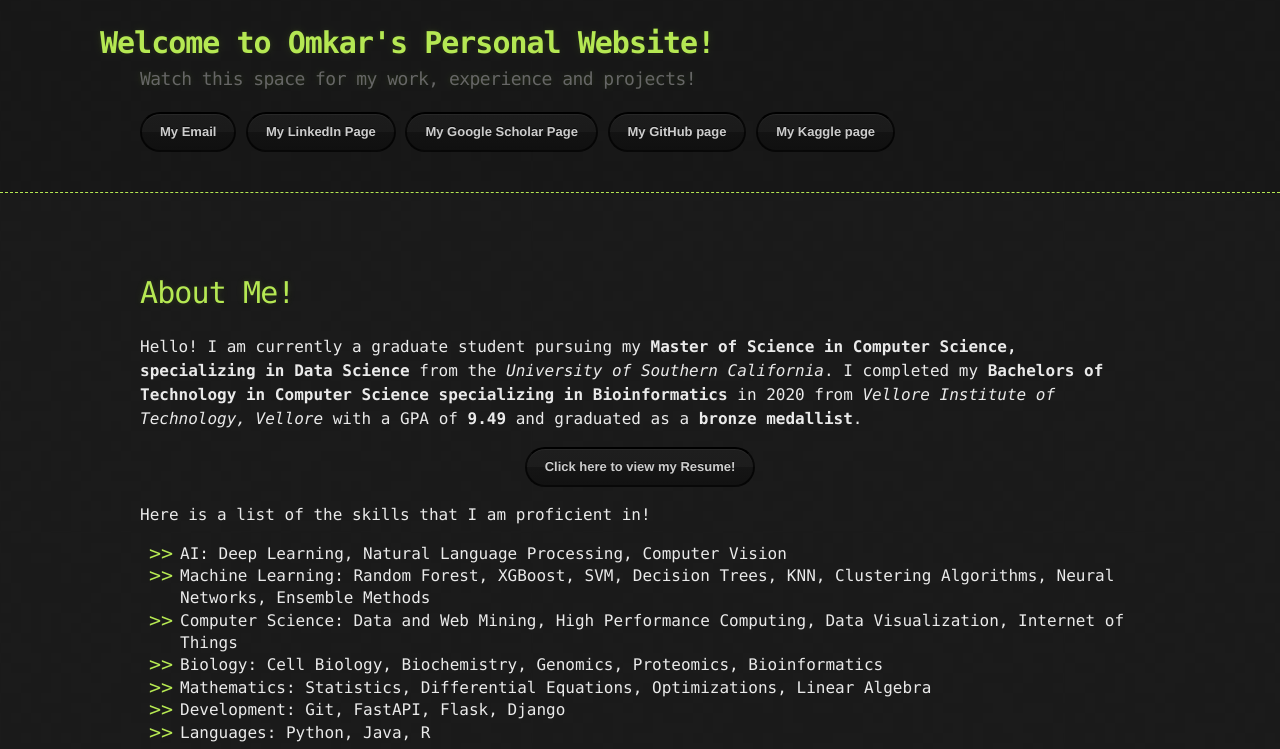
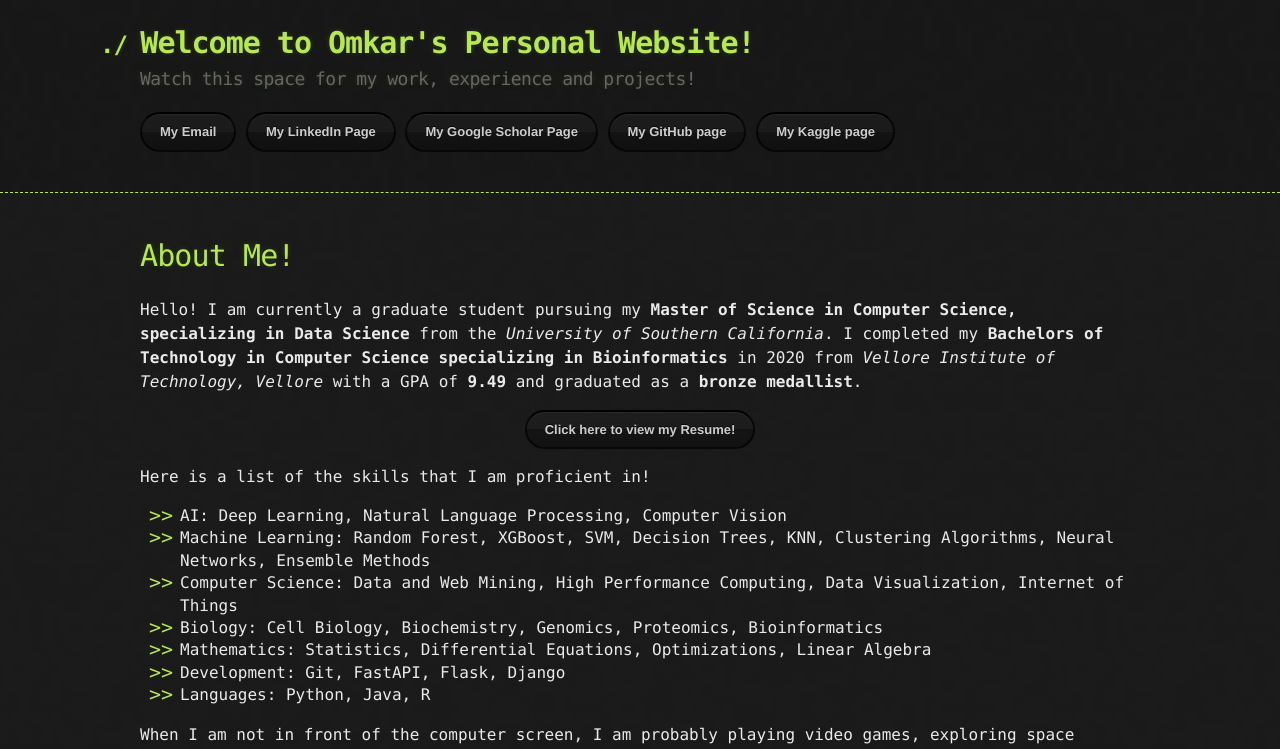
Before and after one commit to osabnis/osabnis.github.io, a Jekyll site: the page built from index.md, in a window 1280 px wide and 1400 px high. Shown: the top 749 px of the window. Built offline with Jekyll 4.4.1, drawn with Linux system fonts in a browser that asks for light colours; our own code applies the rules of GitHub Pages for plain Markdown files.

Commit message:
Update jekyll-theme-hacker.scss

```diff
--- a/_sass/jekyll-theme-hacker.scss
+++ b/_sass/jekyll-theme-hacker.scss
@@ -57,8 +57,6 @@ header {
   border-bottom: 1px dashed $conifer; //header;
   padding: 20px 0;
   margin: 0 0 40px 0;
-  top: 0px !important;
-  position: fixed;
 }
 
 header h1 {
@@ -80,6 +78,7 @@ header h1 {
 
 
 header h1:before {
+  content: "./ ";
   font-size: 24px;
 }
 
@@ -101,7 +100,6 @@ header h2 {
 #main_content {
   width: 100%;
   -webkit-font-smoothing: antialiased;
-  margin-top: 270px;
 }
 section img {
   max-width: 100%
```
